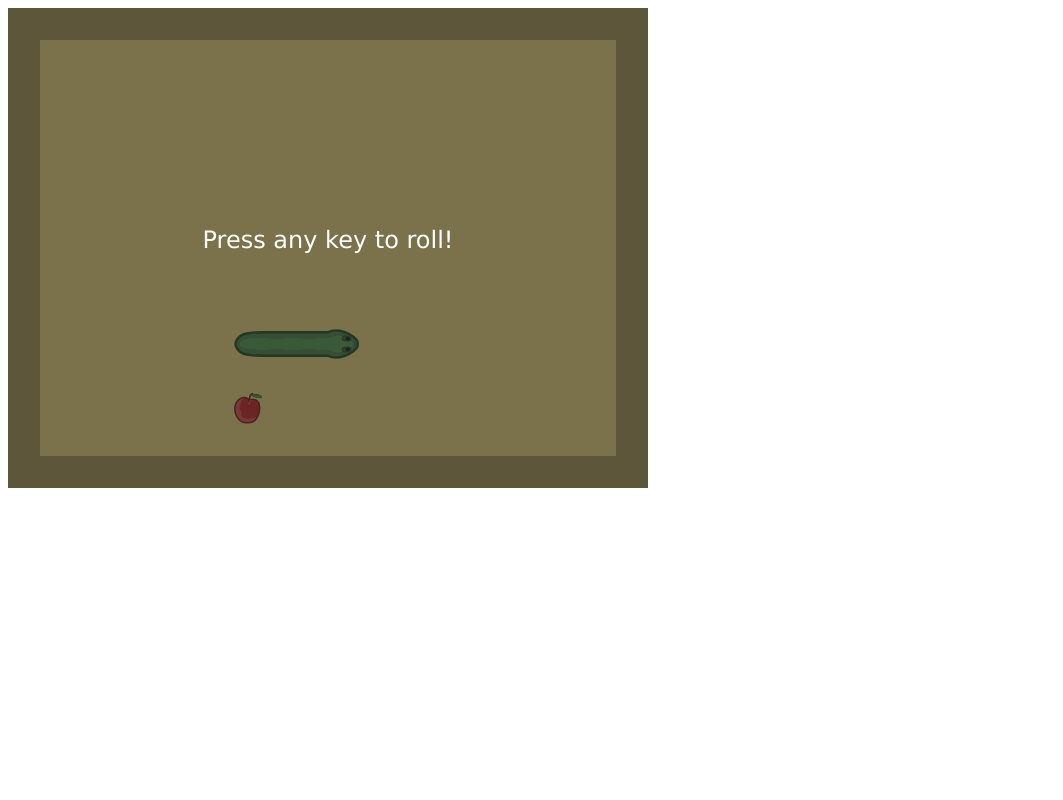
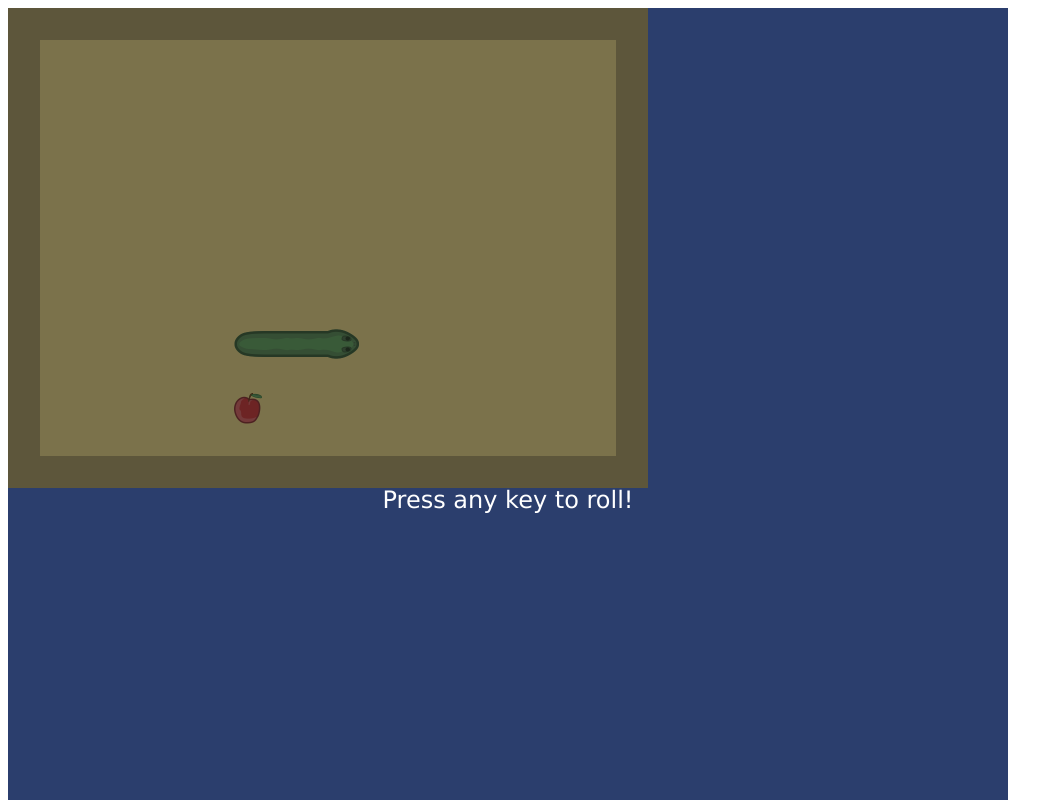
Before and after one commit to sabyasachi-g/sabyasachi-g.github.io, a plain HTML site: page index.html in a window 1280 px wide. Shown: the top 800 px of the page, without its empty margins (0-1063 px from the left). Drawn offline with Linux system fonts and the light colour scheme.

Commit message:
Update index.html

```diff
--- a/index.html
+++ b/index.html
@@ -6,6 +6,6 @@
       <script type="text/javascript" src="snake.js"></script>
   </head>
   <body>
-    <canvas id="viewport" width="640" height="480"></canvas>
+    <canvas id="viewport" width="1000" height="1000"></canvas>
   </body>
 </html>
```
